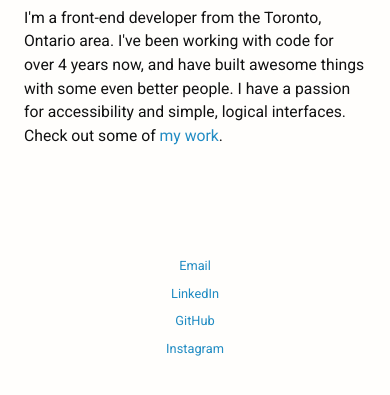
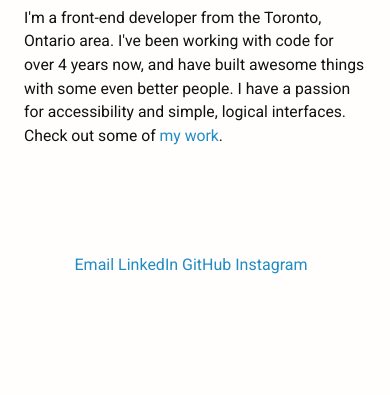
Before and after one commit to mmatthews/mmatthews.github.io, a website: page index.html in a window 390 px wide. Shown: the part 307-702 px from the top of the page. Drawn offline with Linux system fonts and the light colour scheme.

Commit message:
Social media link layout

```diff
--- a/scss/style.scss
+++ b/scss/style.scss
@@ -258,14 +258,17 @@ footer{
     }
   }
 
-
   .soc-links{
-    font-size: 80%;
+    font-size: 100%;
     border-bottom: none;
+    margin-bottom: 1em;
+    padding: 0;
+    text-align: left;
 
     a{
-      display: block;
-      padding: 0.5em 0;
+      display: inline-block;
+      padding: 0.5em 0.25em;
+      margin-left: -0.5em;
     }
   }
 
```
Also changed, not shown: css/style.css, 1 other file.
